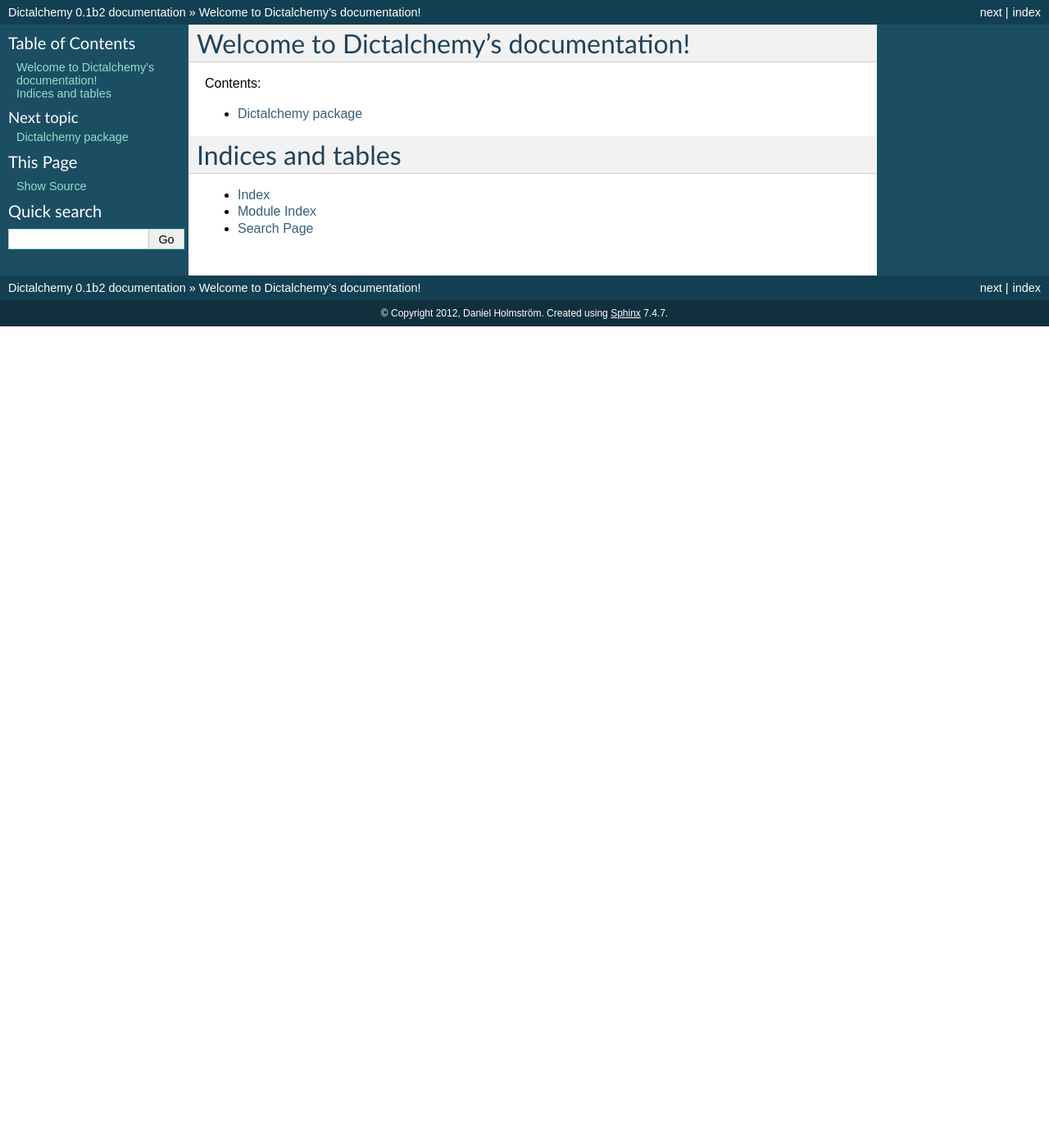
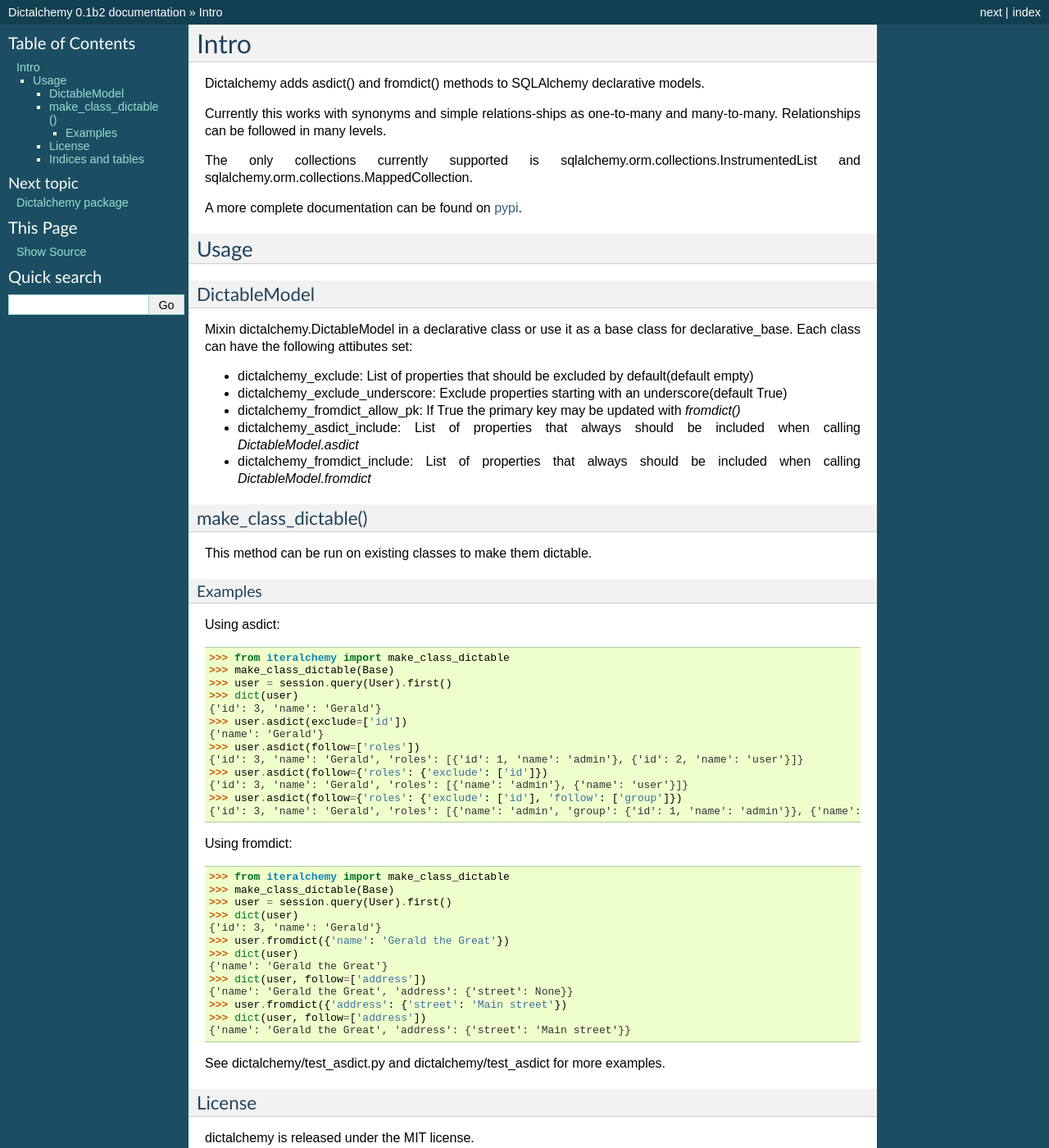
Before and after one commit to danielholmstrom/dictalchemy, a Sphinx documentation site: the page built from docs/source/index.rst, in a window 1280 px wide and 1400 px high. Shown: the whole window at 82% size. Built offline with Sphinx 7.4.7, drawn with Linux system fonts in a browser that asks for light colours.

Commit message:
Documentation

```diff
--- /dev/null
+++ b/README.rst
@@ -0,0 +1,75 @@
+#####
+Intro
+#####
+
+Dictalchemy adds asdict() and fromdict() methods to SQLAlchemy declarative models.
+
+Currently this works with synonyms and simple relations-ships as one-to-many and many-to-many. Relationships can be followed in many levels.
+
+The only collections currently supported is sqlalchemy.orm.collections.InstrumentedList and sqlalchemy.orm.collections.MappedCollection.
+
+A more complete documentation can be found on `pypi <http://pythonhosted.org/dictalchemy/dictalchemy.html>`_.
+
+*****
+Usage
+*****
+
+DictableModel
+=============
+
+Mixin dictalchemy.DictableModel in a declarative class or use it as a base class for declarative_base. Each class can have the following attibutes set:
+
+* dictalchemy_exclude: List of properties that should be excluded by default(default empty)
+* dictalchemy_exclude_underscore: Exclude properties starting with an underscore(default True)
+* dictalchemy_fromdict_allow_pk: If True the primary key may be updated with `fromdict()`
+* dictalchemy_asdict_include: List of properties that always should be included when calling `DictableModel.asdict`
+* dictalchemy_fromdict\_include: List of properties that always should be included when calling `DictableModel.fromdict`
+
+make_class_dictable()
+=====================
+
+This method can be run on existing classes to make them dictable.
+
+Examples
+--------
+
+Using asdict::
+
+    >>> from iteralchemy import make_class_dictable
+    >>> make_class_dictable(Base)
+    >>> user = session.query(User).first()
+    >>> dict(user)
+    {'id': 3, 'name': 'Gerald'}
+    >>> user.asdict(exclude=['id'])
+    {'name': 'Gerald'}
+    >>> user.asdict(follow=['roles'])
+    {'id': 3, 'name': 'Gerald', 'roles': [{'id': 1, 'name': 'admin'}, {'id': 2, 'name': 'user'}]}
+    >>> user.asdict(follow={'roles': {'exclude': ['id']})
+    {'id': 3, 'name': 'Gerald', 'roles': [{'name': 'admin'}, {'name': 'user'}]}
+    >>> user.asdict(follow={'roles': {'exclude': ['id'], 'follow': ['group']})
+    {'id': 3, 'name': 'Gerald', 'roles': [{'name': 'admin', 'group': {'id': 1, 'name': 'admin'}}, {'name': 'user', 'group': {'id': 2, 'name': 'user'}}]}
+
+Using fromdict::
+
+    >>> from iteralchemy import make_class_dictable
+    >>> make_class_dictable(Base)
+    >>> user = session.query(User).first()
+    >>> dict(user)
+    {'id': 3, 'name': 'Gerald'}
+    >>> user.fromdict({'name': 'Gerald the Great'})
+    >>> dict(user)
+    {'name': 'Gerald the Great'}
+    >>> dict(user, follow=['address'])
+    {'name': 'Gerald the Great', 'address': {'street': None}}
+    >>> user.fromdict({'address': {'street': 'Main street'})
+    >>> dict(user, follow=['address'])
+    {'name': 'Gerald the Great', 'address': {'street': 'Main street'}}
+
+
+See dictalchemy/test_asdict.py and dictalchemy/test_asdict for more examples.
+
+
+License
+=======
+
+dictalchemy is released under the MIT license.
--- a/docs/source/index.rst
+++ b/docs/source/index.rst
@@ -3,16 +3,10 @@
    You can adapt this file completely to your liking, but it should at least
    contain the root `toctree` directive.
 
-Welcome to Dictalchemy's documentation!
-=======================================
-
-Contents:
+.. include:: ../../README.rst
 
 .. toctree::
-   :maxdepth: 4
-
    dictalchemy
-
 
 
 Indices and tables
--- a/setup.py
+++ b/setup.py
@@ -15,7 +15,7 @@
 from distutils.core import setup
 
 here = os.path.abspath(os.path.dirname(__file__))
-README = open(os.path.join(here, 'README.md')).read()
+README = open(os.path.join(here, 'README.rst')).read()
 
 # Requirements for the package
 install_requires = [
```
Also changed, not shown: README.md (deleted, +0 -82 lines), 1 other file.
